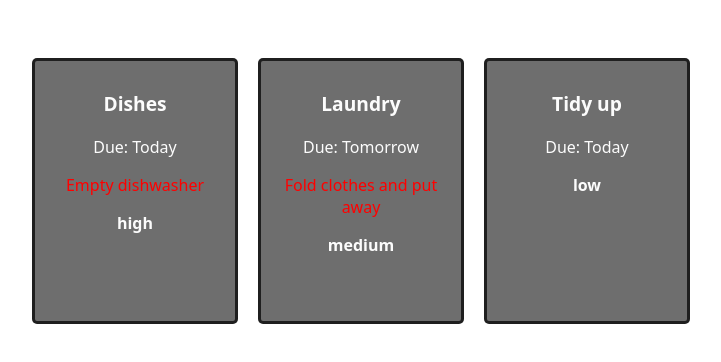
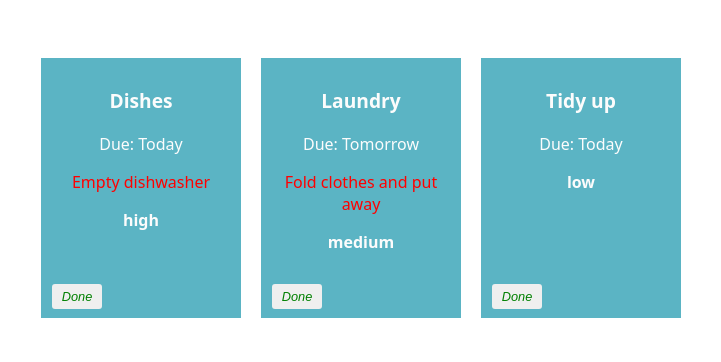
Before and after one commit to Dcan333/react-basics-labs, a React (Vite) app in the folder tasky/: page / in a window 1280 px wide. Shown: the top 362 px of the page, without its empty margins (279-1000 px from the left). Built offline with nearby package versions, Linux system fonts and the light colour scheme.

Commit message:
Mark Task As Done

```diff
--- a/tasky/src/App.css
+++ b/tasky/src/App.css
@@ -20,17 +20,14 @@
   display: inline-block;
   vertical-align: top;
   font-family: system-ui;
-  background: #00000091;
+  background: #5bb4c4;
   color: #fcfcfc;
   text-align: center;
   width: 180px;
   height: 240px;
   margin: 10px;
   padding: 10px;
-  position: relative;
-  border-style: solid;
-  border-radius: 5px;
-  border-color: #000000b8;
+  position: relative;;
 }
 
 .title {
@@ -38,10 +35,27 @@
   font-size: 1.2em;
 }
 
-.description{
+.description {
   color: red;
 }
 
-.priority{
+.priority {
   font-weight: bold;
 }
+
+button {
+  border: none;
+  border-radius: 3px;
+  font-style: italic;
+  font-size: 0.8em;
+  margin: 4px 6px;
+  width: 50px;
+  height: 25px;
+}
+
+.doneButton {
+  position: absolute;
+  bottom: 5px;
+  left: 5px;
+  color: green;
+}
--- a/tasky/src/App.jsx
+++ b/tasky/src/App.jsx
@@ -6,22 +6,30 @@
 function App() {
   const [taskState, setTaskState] = useState({
     tasks: [
-      { id: 1, title: "Dishes", description: "Empty dishwasher", deadline: "Today", priority: "high" },
-      { id: 2, title: "Laundry", description: "Fold clothes and put away", deadline: "Tomorrow", priority: "medium" },
-      { id: 3, title: "Tidy up", deadline: "Today", priority: "low" }
+      { id: 1, title: "Dishes", description: "Empty dishwasher", deadline: "Today", priority: "high", done: false },
+      { id: 2, title: "Laundry", description: "Fold clothes and put away", deadline: "Tomorrow", priority: "medium", done: false },
+      { id: 3, title: "Tidy up", deadline: "Today", priority: "low", done: false }
     ]
   });
 
+  const doneHandler = (taskIndex) => {
+    const tasks = [...taskState.tasks];
+    tasks[taskIndex].done = !tasks[taskIndex].done;
+    setTaskState({ tasks });
+    console.log(`${taskIndex} ${tasks[taskIndex].done}`);
+  }
 
   return (
     <div className="container">
-      {taskState.tasks.map((task) => (
+      {taskState.tasks.map((task, index) => (
         <Task
           title={task.title}
           description={task.description}
           deadline={task.deadline}
           priority={task.priority}
           key={task.id}
+          done={task.done}
+          markDone={() => doneHandler(index)}
         />
       ))}
 
--- a/tasky/src/components/Task.jsx
+++ b/tasky/src/components/Task.jsx
@@ -3,11 +3,12 @@
 const Task = (props) => {
 
     return (
-        <div className="card">
+        <div className="card" style={{backgroundColor: props.done ? 'lightgrey' : '#5bb4c4'}}>
             <p className="title">{props.title}</p>
             <p>Due: {props.deadline}</p>
-            <p className = "description">{props.description}</p>
-            <p className = "priority">{props.priority}</p>
+            <p className="description">{props.description}</p>
+            <p className="priority">{props.priority}</p>
+            <button onClick={props.markDone} className='doneButton'>Done</button>
         </div>
     )
 
```
